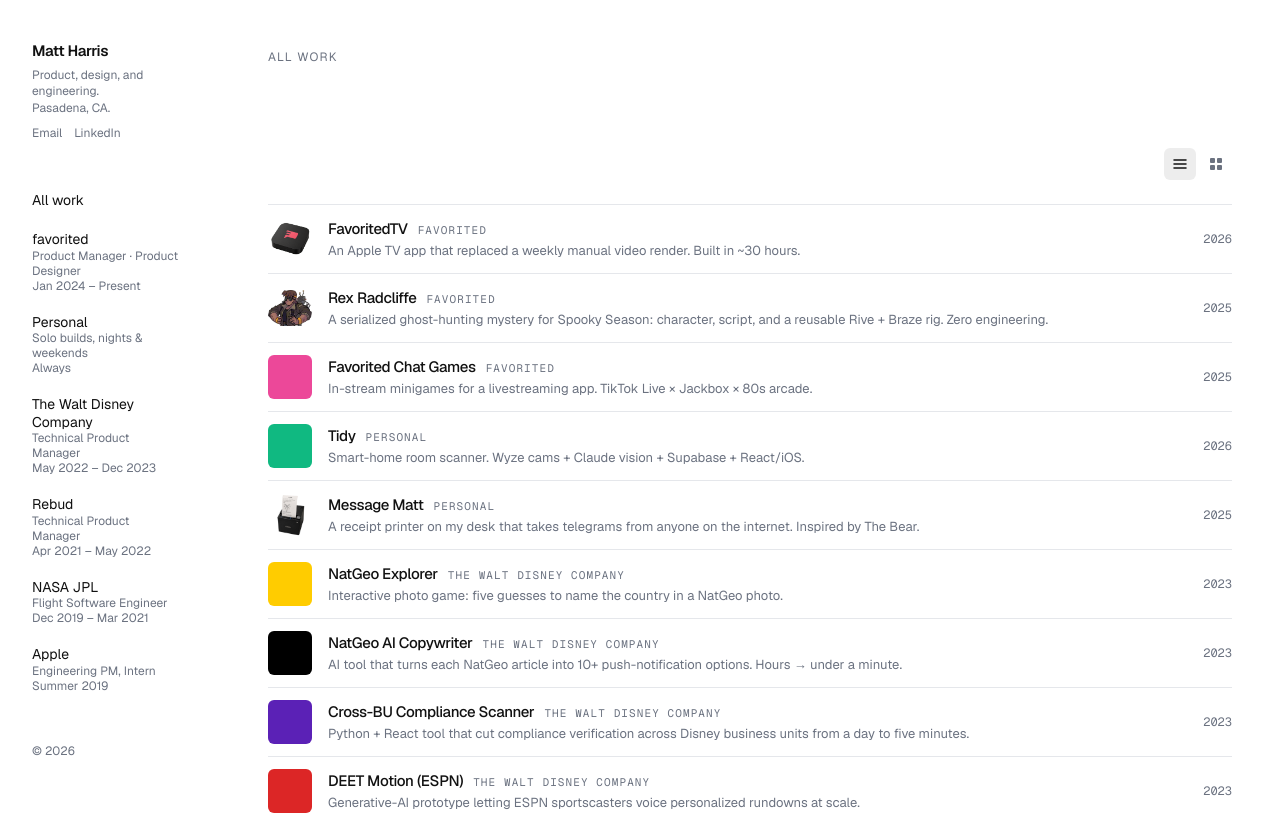
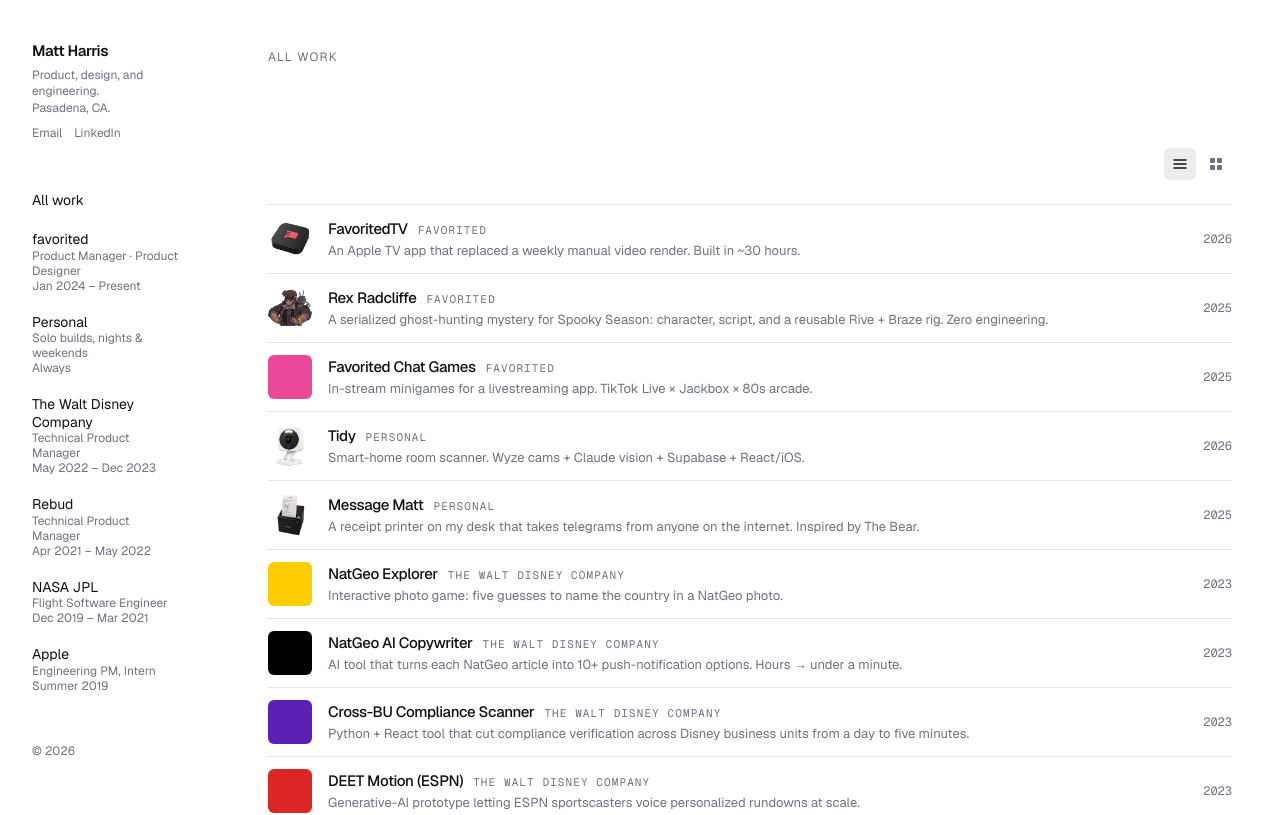
Before and after one commit to mattryanharris/portfolio, a Next.js app: page / in a window 1280 px wide. Shown: the top 815 px of the page. Built offline with nearby package versions, Linux system fonts and the light colour scheme.

Commit message:
Add Wyze cam icon as the Tidy tile art
Co-Authored-By: Claude Opus 4.7 (1M context) <noreply@anthropic.com>

```diff
--- a/app/data/portfolio.ts
+++ b/app/data/portfolio.ts
@@ -136,7 +136,11 @@ export const projects: Project[] = [
       "Smart-home room scanner. Wyze cams + Claude vision + Supabase + React/iOS.",
     companyId: "personal",
     year: "2026",
-    cover: { background: "#10b981", label: "tidy" },
+    cover: {
+      background: "#10b981",
+      label: "tidy",
+      image: "/projects/tidy.png",
+    },
     status: "summary",
   },
   {
```
Also changed, not shown: public/projects/tidy.png (added).
